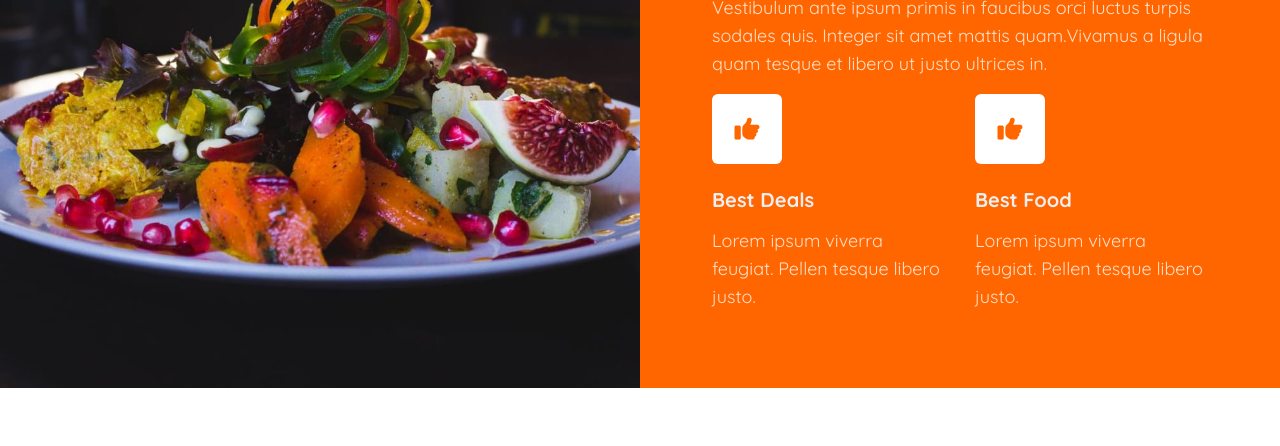
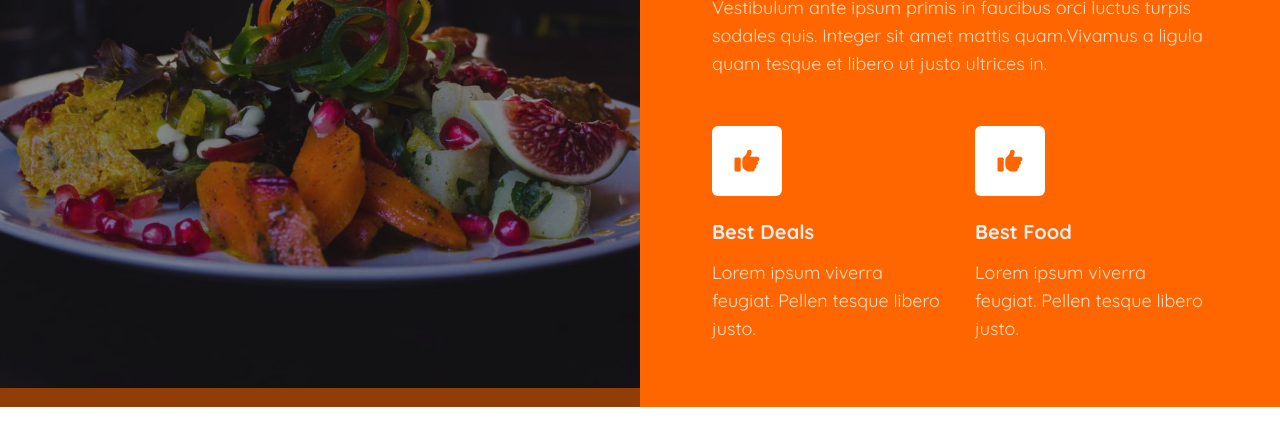
Before and after one commit to SneakyTran/DinerRestaurants, a plain HTML site: page index.html in a window 1280 px wide. Shown: the part 212-658 px from the top of the page. Drawn offline with nearby package versions, Linux system fonts and the light colour scheme; a script that the page names is missing.

Commit message:
add overlay image and hover affect

```diff
--- a/css/style.css
+++ b/css/style.css
@@ -1,30 +1,31 @@
-*{
+* {
     padding: 0;
     margin: 0;
     box-sizing: border-box;
 }
 
-body, html{
+body,
+html {
     font-size: 16px;
-    font-family: 'Quicksand', sans-serif;
+    font-family: "Quicksand", sans-serif;
     color: white;
 }
 
-.title h3{
+.title h3 {
     font-size: 1.25rem;
     font-weight: 400;
     line-height: 1.875rem;
     letter-spacing: 1px;
-    font-family: 'Pacifico', cursive;
+    font-family: "Pacifico", cursive;
 }
 
-.title h2{
+.title h2 {
     font-size: 2.375rem;
     line-height: 3rem;
     font-weight: 600;
 }
 
-.title--orange h3{
+.title--orange h3 {
     color: #ff6600;
 }
 
@@ -33,32 +34,46 @@ h2,
 h3,
 h4,
 h5,
-h6{
+h6 {
     margin: 0;
     padding: 0;
     color: #eee;
 }
 
-a{
+a {
     text-decoration: none;
 }
 
-ul, li{
+ul,
+li {
     list-style: none;
 }
 
 /* BEST SELLERS */
-.bestSellers{
+.bestSellers {
     background-color: #ff6600;
 }
 
-.bestSellers__left img{
+.bestSellers__left img {
     width: 100%;
     object-fit: cover;
     min-height: 600px;
+    position: relative;
 }
 
-.bestSellers__right i{
+.bestSellers__left::after {
+    content: "";
+    background-color: rgb(16 15 19 / 46%);
+
+    position: absolute;
+    top: 0;
+    left: 0;
+    width: 100%;
+    height: 100%;
+    z-index: 1;
+}
+
+.bestSellers__right i {
     font-size: 25px;
     color: #ff6600;
     background-color: white;
@@ -70,9 +85,11 @@ ul, li{
     display: inline-block;
     margin-bottom: 1.5rem;
     border-radius: 6px;
+
+    transition: all .3s ease-in-out;
 }
 
-.bestSellers__right a{
+.bestSellers__right a {
     font-size: 20px;
     display: block;
     color: #eee;
@@ -81,7 +98,16 @@ ul, li{
     margin-bottom: 15px;
 }
 
-.bestSellers__right p{
+.bestSellers__right a:hover{
+    opacity: 0.9;
+    text-decoration: none;
+}
+
+.bestSellers__subcribe .bestSellers__subcribe__item:hover i{
+    color: #ffc600;
+}
+
+.bestSellers__right p {
     margin: 0;
     padding: 0;
     font-size: 1.125rem;
--- a/index.html
+++ b/index.html
@@ -65,17 +65,21 @@
                             Vestibulum ante ipsum primis in faucibus orci luctus turpis sodales quis. Integer sit amet
                             mattis quam.Vivamus a ligula quam tesque et libero ut justo ultrices in.
                         </p>
-                        <div class="bestSellers__subcribe">
+                        <div class="bestSellers__subcribe mt-5">
                             <div class="row">
                                 <div class="col-6">
-                                    <i class="fa-solid fa-thumbs-up"></i>
-                                    <a href="#">Best Deals</a>
-                                    <p>Lorem ipsum viverra feugiat. Pellen tesque libero justo.</p>
+                                    <div class="bestSellers__subcribe__item">
+                                        <i class="fa-solid fa-thumbs-up mb-4"></i>
+                                        <a href="#">Best Deals</a>
+                                        <p>Lorem ipsum viverra feugiat. Pellen tesque libero justo.</p>
+                                    </div>
                                 </div>
                                 <div class="col-6">
-                                    <i class="fa-solid fa-thumbs-up"></i>
-                                    <a href="#">Best Food</a>
-                                    <p>Lorem ipsum viverra feugiat. Pellen tesque libero justo.</p>
+                                    <div class="bestSellers__subcribe__item">
+                                        <i class="fa-solid fa-thumbs-up"></i>
+                                        <a href="#">Best Food</a>
+                                        <p>Lorem ipsum viverra feugiat. Pellen tesque libero justo.</p>
+                                    </div>
                                 </div>
                             </div>
                         </div>
```
